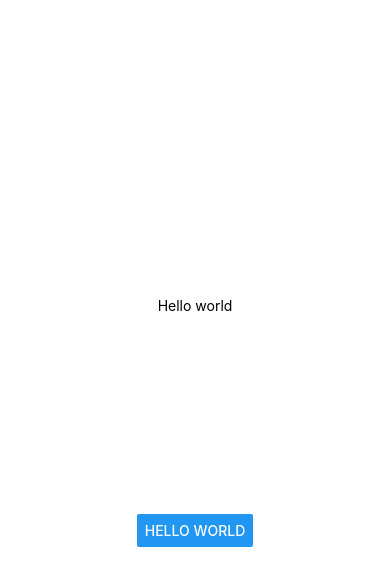
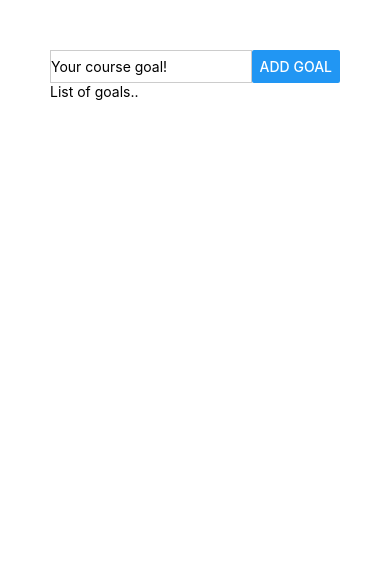
Before and after one commit to oscarolsson94/react-native-prac, a React Native app: screen / in a window 390 px wide. Shown: the top 586 px of the page. Built offline with nearby package versions, Linux system fonts and the light colour scheme.

Commit message:
testing some styles

```diff
--- a/App.js
+++ b/App.js
@@ -1,22 +1,30 @@
-import { StyleSheet, Text, View, Button } from "react-native";
+import { StyleSheet, Text, View, Button, TextInput } from "react-native";
 
 export default function App() {
   return (
-    <View style={styles.container}>
-      <Text style={styles.text}>Hello world</Text>
-      <Button title="Hello world" />
+    <View style={styles.appContainer}>
+      <View style={styles.inputContainer}>
+        <TextInput style={styles.textInput} placeholder="Your course goal!" />
+        <Button title="Add Goal" />
+      </View>
+      <View>
+        <Text>List of goals..</Text>
+      </View>
     </View>
   );
 }
 
 const styles = StyleSheet.create({
-  container: {
-    flex: 1,
-    backgroundColor: "#fff",
-    alignItems: "center",
-    justifyContent: "center",
+  appContainer: {
+    padding: 50,
   },
-  text: {
-    marginBottom: 200,
+  inputContainer: {
+    flexDirection: "row",
+    justifyContent: "space-between",
+  },
+  textInput: {
+    borderWidth: 1,
+    borderColor: "#cccccc",
+    width: "80%",
   },
 });
```
